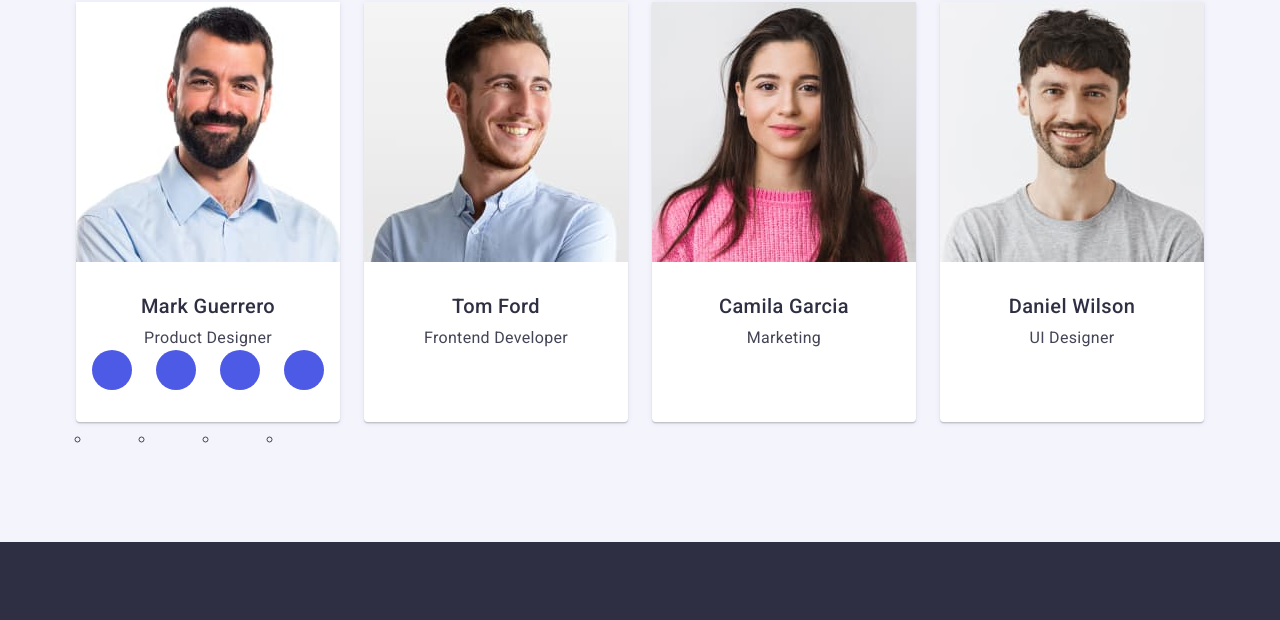
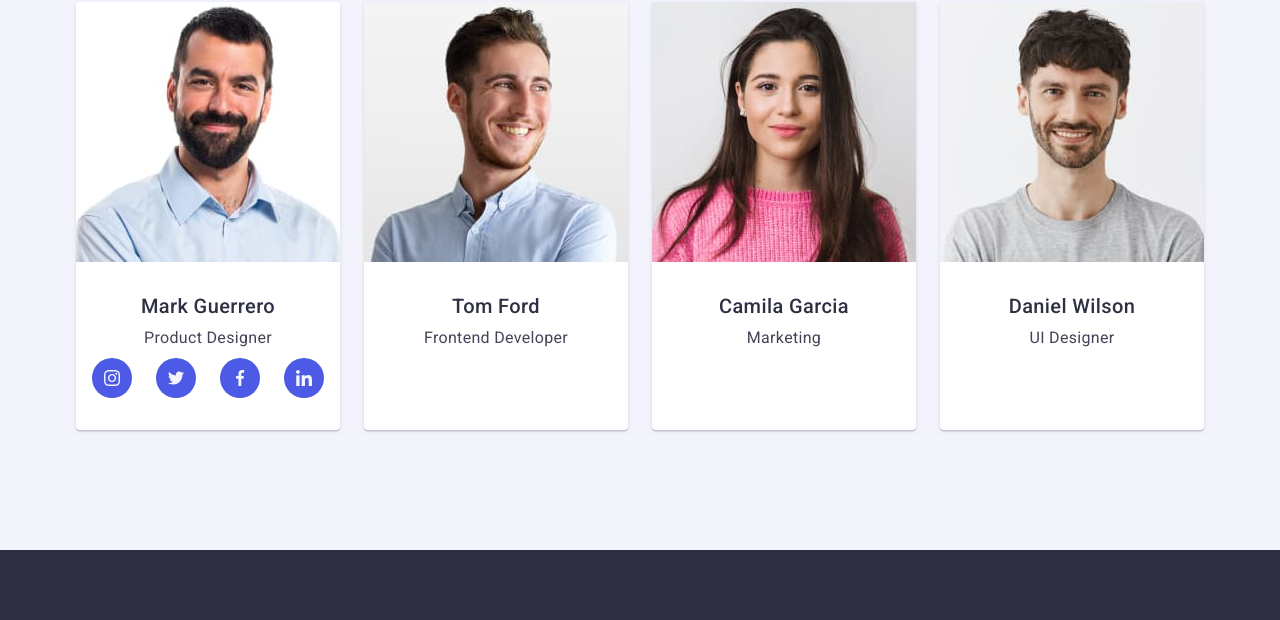
Before and after one commit to NataliaMahera/goit-markup-hw-04, a plain HTML site: page index.html in a window 1280 px wide. Shown: the part 1803-2423 px from the top of the page. Drawn offline with nearby package versions, Linux system fonts and the light colour scheme.

Commit message:
Update index.html

```diff
--- a/index.html
+++ b/index.html
@@ -56,7 +56,6 @@
     <!-- FEATURES -->
     <section class="features section">
       <div class="container">
-        <!-- <div class="icon"></div> -->
         <h2 class="features-title title visually-hidden" hidden>Features</h2>
           <ul class="features-list list">
             <li class="features-list-item">
@@ -120,33 +119,33 @@
             <img src="./images/mark-guerrero.jpg" alt="Mark Guerrero" width="264" height="260" />
             <div class="team-card-content-wrapper">
               <h3 class="subtitle">Mark Guerrero</h3>
-              <p class="description">Product Designer</p>
-              <ul class="social-list">
+              <p class="description team-desc">Product Designer</p>
+              <ul class="social-list list">
                 <li class="social-list-item">
                   <a href="" class="social-list-link">
-                    <svg class="social-icon">
-                      <use class="social"></use>
+                    <svg aria-label="instagram" class="social-icon" width="16" height="16">
+                      <use href="./images/sprite.svg#icon-instagram"></use>
                     </svg>
                   </a>
                 </li>
                 <li class="social-list-item">
                   <a href="" class="social-list-link">
-                    <svg class="social-icon">
-                      <use class="social"></use>
+                    <svg aria-label="twitter" class="social-icon" width="16" height="16">
+                      <use href="./images/sprite.svg#icon-twitter"></use>
                     </svg>
                   </a>
                 </li>
                 <li class="social-list-item">
                   <a href="" class="social-list-link">
-                    <svg class="social-icon">
-                      <use class="social"></use>
+                    <svg aria-label="facebook" class="social-icon" width="16" height="16">
+                      <use href="./images/sprite.svg#icon-facebook"></use>
                     </svg>
                   </a>
                 </li>
                 <li class="social-list-item">
                   <a href="" class="social-list-link">
-                    <svg class="social-icon">
-                      <use class="social"></use>
+                    <svg aria-label="linkedin" class="social-icon" width="16" height="16">
+                      <use href="./images/sprite.svg#icon-linkedin"></use>
                     </svg>
                   </a>
                 </li>
```
